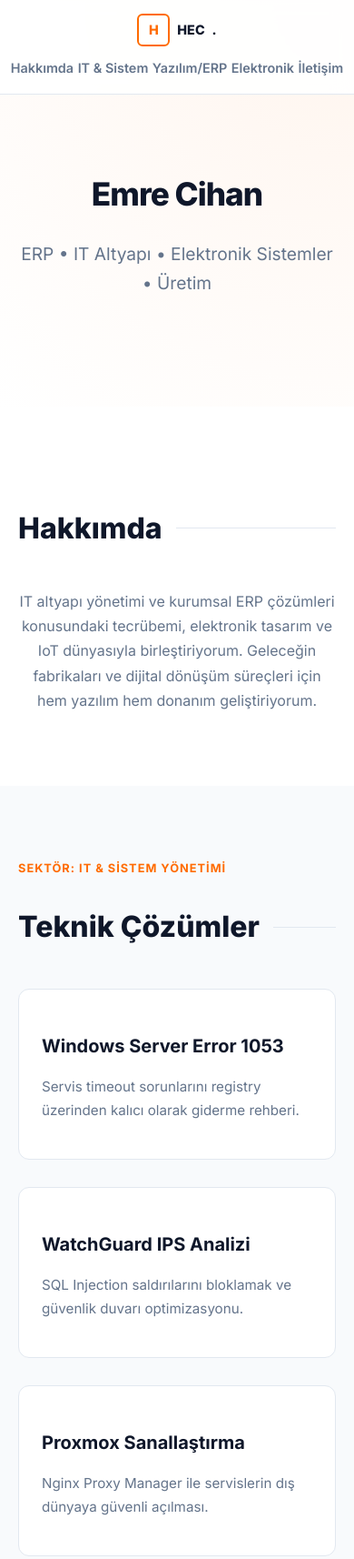
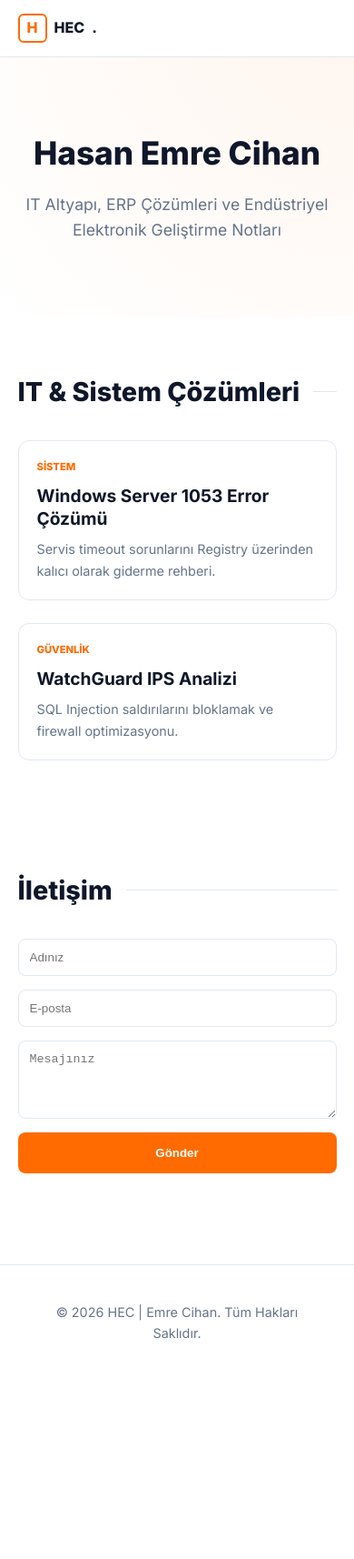
Before and after one commit to emrecihn/emrecihan.com.tr.github.io, a plain HTML site: page index.html in a window 390 px wide. Shown: the top 1714 px of the page at 91% size. After the commit the page ends 1517 px from the top, so only its background shows below. Drawn offline with Linux system fonts and the light colour scheme.

Commit message:
Refactor index.html for improved layout and content
Updated HTML structure and styles, modified title and meta descriptions, and adjusted layout for better responsiveness.

```diff
--- a/index.html
+++ b/index.html
@@ -3,168 +3,129 @@
 <head>
     <meta charset="UTF-8">
     <meta name="viewport" content="width=device-width, initial-scale=1.0">
-    <title>HEC | Emre Cihan - ERP, IT ve Elektronik Sistemler</title>
-    <meta name="description" content="ERP optimizasyonu, SQL performans artırma, PCB tasarım rehberleri ve IoT projeleri.">
-    <meta name="keywords" content="Hasan Emre Cihan, ERP, SQL optimizasyonu, PCB tasarım, IT altyapı">
+    <title>HEC | Emre Cihan - ERP, IT ve Elektronik</title>
 
+    <meta name="description" content="ERP optimizasyonu, IT altyapı ve PCB tasarım üzerine teknik blog.">
     <link href="https://fonts.googleapis.com/css2?family=Inter:wght@400;600;700;800&display=swap" rel="stylesheet">
     <link rel="stylesheet" href="https://cdnjs.cloudflare.com/ajax/libs/font-awesome/6.4.0/css/all.min.css">
 
     <style>
         :root {
-            --primary: #FF6B00; /* Turuncu */
+            --primary: #FF6B00;
             --bg: #ffffff;
             --section-bg: #f8fafc;
             --text-dark: #0f172a;
             --text-muted: #64748b;
-            --card-bg: #ffffff;
             --border: #e2e8f0;
         }
 
-        body { margin: 0; font-family: 'Inter', sans-serif; background: var(--bg); color: var(--text-dark); line-height: 1.7; scroll-behavior: smooth; }
+        * { margin: 0; padding: 0; box-sizing: border-box; }
+        body {
+            margin: 0; font-family: 'Inter', sans-serif; background: var(--bg);
+            color: var(--text-dark); line-height: 1.6; scroll-behavior: smooth;
+        }
 
-        /* --- Navigasyon (Yenilendi) --- */
+        /* --- Mobil Uyumlu Navigasyon --- */
         nav {
-            position: fixed; top: 0; width: 100%; background: rgba(255, 255, 255, 0.9);
-            backdrop-filter: blur(10px); padding: 15px 0; z-index: 1000; border-bottom: 1px solid var(--border);
-            display: flex; justify-content: space-around; align-items: center;
+            position: fixed; top: 0; width: 100%; background: rgba(255, 255, 255, 0.95);
+            backdrop-filter: blur(10px); padding: 15px 5%; z-index: 1000;
+            border-bottom: 1px solid var(--border);
+            display: flex; justify-content: space-between; align-items: center;
         }
 
         .logo { display: flex; align-items: center; gap: 8px; text-decoration: none; color: var(--text-dark); font-weight: 800; }
-        .logo-box { width: 32px; height: 32px; border: 2.5px solid var(--primary); border-radius: 6px; display: flex; align-items: center; justify-content: center; color: var(--primary); font-size: 0.9rem; }
+        .logo-box { width: 32px; height: 32px; border: 2.5px solid var(--primary); border-radius: 6px; display: flex; align-items: center; justify-content: center; color: var(--primary); }
 
-        nav a { color: var(--text-muted); text-decoration: none; font-weight: 600; font-size: 0.9rem; transition: 0.3s; }
-        nav a:hover { color: var(--primary); }
+        .nav-links { display: flex; gap: 20px; }
+        .nav-links a { color: var(--text-muted); text-decoration: none; font-weight: 600; font-size: 0.9rem; transition: 0.3s; }
+        .nav-links a:hover { color: var(--primary); }
+
+        /* Mobil Menü Gizleme */
+        @media (max-width: 768px) {
+            .nav-links { display: none; } /* Basitlik için mobilde menü gizlendi veya burger eklenebilir */
+            header h1 { font-size: 2.2rem !important; }
+        }
 
         /* --- Hero Alanı --- */
-        header { padding: 160px 20px 100px 20px; text-align: center; background: radial-gradient(circle at top right, #fff5ee 0%, #ffffff 100%); }
-        header h1 { font-size: 3rem; font-weight: 800; letter-spacing: -1px; margin-bottom: 10px; }
-        header p { color: var(--text-muted); font-size: 1.2rem; }
+        header { padding: 140px 20px 80px 20px; text-align: center; background: radial-gradient(circle at top right, #fff5ee 0%, #ffffff 100%); }
+        header h1 { font-size: 3.5rem; font-weight: 800; margin-bottom: 15px; }
+        header p { color: var(--text-muted); font-size: 1.1rem; max-width: 600px; margin: 0 auto; }
 
-        .section { padding: 80px 20px; max-width: 1100px; margin: auto; }
-        .section-title { font-size: 2rem; font-weight: 800; margin-bottom: 40px; display: flex; align-items: center; gap: 15px; }
+        .section { padding: 60px 5%; max-width: 1200px; margin: auto; }
+        .section-title { font-size: 1.8rem; font-weight: 800; margin-bottom: 30px; display: flex; align-items: center; gap: 15px; }
         .section-title::after { content: ''; flex: 1; height: 1px; background: var(--border); }
 
-        /* --- Sektör Bazlı Blog Yapısı --- */
-        .category-label { color: var(--primary); font-weight: 700; font-size: 0.8rem; text-transform: uppercase; letter-spacing: 1px; margin-bottom: 20px; display: block; }
+        /* --- Blog Grid --- */
+        .grid { display: grid; grid-template-columns: repeat(auto-fit, minmax(280px, 1fr)); gap: 25px; }
 
-        .grid { display: grid; grid-template-columns: repeat(auto-fit, minmax(320px, 1fr)); gap: 30px; margin-bottom: 60px; }
+        .card {
+            background: #fff; border-radius: 12px; border: 1px solid var(--border);
+            transition: 0.3s; cursor: pointer; display: flex; flex-direction: column;
+        }
+        .card:hover { transform: translateY(-5px); border-color: var(--primary); box-shadow: 0 10px 25px rgba(255,107,0,0.1); }
+        .card-content { padding: 20px; }
+        .card-tag { font-size: 0.7rem; font-weight: 800; color: var(--primary); text-transform: uppercase; margin-bottom: 10px; display: block; }
+        .card h3 { font-size: 1.2rem; margin-bottom: 10px; line-height: 1.3; }
+        .card p { color: var(--text-muted); font-size: 0.9rem; }
 
-        .card { background: var(--card-bg); border-radius: 12px; border: 1px solid var(--border); transition: 0.3s; overflow: hidden; }
-        .card:hover { transform: translateY(-5px); border-color: var(--primary); box-shadow: 0 10px 30px rgba(255,107,0,0.1); }
-        .card-content { padding: 25px; }
-        .card-content h3 { margin-bottom: 10px; font-size: 1.25rem; }
-        .card-content p { color: var(--text-muted); font-size: 0.95rem; }
+        /* --- BLOG MODAL (Yazı açıldığında) --- */
+        .modal {
+            display: none; position: fixed; z-index: 2000; left: 0; top: 0;
+            width: 100%; height: 100%; background: rgba(15, 23, 42, 0.9);
+            backdrop-filter: blur(5px); overflow-y: auto;
+        }
+        .modal-content {
+            background: #fff; margin: 5% auto; padding: 40px; border-radius: 15px;
+            width: 90%; max-width: 800px; position: relative; animation: slideIn 0.3s ease;
+        }
+        @keyframes slideIn { from { transform: translateY(50px); opacity: 0; } to { transform: translateY(0); opacity: 1; } }
 
-        /* --- İletişim Formu --- */
-        .contact-form { max-width: 600px; margin: auto; display: flex; flex-direction: column; }
-        .contact-form input, .contact-form textarea { padding: 14px; margin-bottom: 15px; border: 1px solid var(--border); border-radius: 8px; font-size: 1rem; }
-        .contact-form button { padding: 14px; border: none; background: var(--primary); color: #fff; font-weight: 700; border-radius: 8px; cursor: pointer; transition: 0.3s; }
-        .contact-form button:hover { opacity: 0.9; transform: scale(0.98); }
+        .close-btn { position: absolute; top: 20px; right: 25px; font-size: 2rem; cursor: pointer; color: var(--text-muted); }
+        .modal-body h2 { margin-bottom: 20px; color: var(--text-dark); }
+        .modal-body div { color: #444; font-size: 1.1rem; line-height: 1.8; }
 
-        footer { text-align: center; padding: 60px 20px; border-top: 1px solid var(--border); color: var(--text-muted); }
+        /* --- İletişim --- */
+        .contact-form { max-width: 500px; margin: auto; display: flex; flex-direction: column; gap: 15px; }
+        .contact-form input, .contact-form textarea { padding: 12px; border: 1px solid var(--border); border-radius: 8px; width: 100%; }
+        .contact-form button { padding: 15px; background: var(--primary); color: #fff; border: none; border-radius: 8px; font-weight: 700; cursor: pointer; }
 
-        @media(max-width:768px){ header h1 { font-size: 2.2rem; } nav { flex-direction: column; gap: 10px; } }
+        footer { text-align: center; padding: 40px; border-top: 1px solid var(--border); margin-top: 40px; color: var(--text-muted); font-size: 0.9rem; }
     </style>
 </head>
 <body>
 
 <nav>
-    <a href="#home" class="logo">
+    <a href="#" class="logo">
         <div class="logo-box">H</div> HEC<span>.</span>
     </a>
     <div class="nav-links">
-        <a href="#about">Hakkımda</a>
         <a href="#it-sistem">IT & Sistem</a>
-        <a href="#yazilim">Yazılım/ERP</a>
+        <a href="#yazilim">Yazılım</a>
         <a href="#elektronik">Elektronik</a>
         <a href="#contact">İletişim</a>
     </div>
 </nav>
 
-<header id="home">
-    <h1>Emre Cihan</h1>
-    <p>ERP • IT Altyapı • Elektronik Sistemler • Üretim</p>
+<header>
+    <h1>Hasan Emre Cihan</h1>
+    <p>IT Altyapı, ERP Çözümleri ve Endüstriyel Elektronik Geliştirme Notları</p>
 </header>
 
-<section id="about" class="section">
-    <h2 class="section-title">Hakkımda</h2>
-    <p style="text-align: center; max-width: 800px; margin: auto; color: var(--text-muted);">
-        IT altyapı yönetimi ve kurumsal ERP çözümleri konusundaki tecrübemi, elektronik tasarım ve IoT dünyasıyla birleştiriyorum.
-        Geleceğin fabrikaları ve dijital dönüşüm süreçleri için hem yazılım hem donanım geliştiriyorum.
-    </p>
-</section>
-
-<section id="it-sistem" class="section" style="background: var(--section-bg);">
-    <span class="category-label">Sektör: IT & Sistem Yönetimi</span>
-    <h2 class="section-title">Teknik Çözümler</h2>
+<section id="it-sistem" class="section">
+    <h2 class="section-title">IT & Sistem Çözümleri</h2>
     <div class="grid">
-        <div class="card">
+        <div class="card" onclick="openBlog('Windows Server 1053 Çözümü', 'Windows Server sistemlerde servislerin zamanında başlamaması sonucu alınan 1053 hatası, genellikle Registry üzerindeki ServicesPipeTimeout değeriyle ilgilidir. <br><br><b>Çözüm adımları:</b><br>1. Regedit açın.<br>2. HKEY_LOCAL_MACHINE\\SYSTEM\\CurrentControlSet\\Control yoluna gidin.<br>3. Yeni bir DWORD (32-bit) oluşturun ve adını ServicesPipeTimeout yapın.<br>4. Değerini 60000 (milisanıye) olarak ayarlayın.')">
             <div class="card-content">
-                <h3>Windows Server Error 1053</h3>
-                <p>Servis timeout sorunlarını registry üzerinden kalıcı olarak giderme rehberi.</p>
+                <span class="card-tag">Sistem</span>
+                <h3>Windows Server 1053 Error Çözümü</h3>
+                <p>Servis timeout sorunlarını Registry üzerinden kalıcı olarak giderme rehberi.</p>
             </div>
         </div>
-        <div class="card">
+        <div class="card" onclick="openBlog('WatchGuard IPS Yönetimi', 'Kurumsal ağlarda WatchGuard IPS imzaları bazen SQL sorgularını tehdit olarak görebilir (False Positive). <br><br>Bu durumda ilgili Signature ID (Örn: 1058077) için Exception eklemek veya IPS profilini optimize etmek gerekir. Bu yazıda güvenliği bozmadan bu ayarın nasıl yapılacağını anlatıyoruz.')">
             <div class="card-content">
+                <span class="card-tag">Güvenlik</span>
                 <h3>WatchGuard IPS Analizi</h3>
-                <p>SQL Injection saldırılarını bloklamak ve güvenlik duvarı optimizasyonu.</p>
-            </div>
-        </div>
-        <div class="card">
-            <div class="card-content">
-                <h3>Proxmox Sanallaştırma</h3>
-                <p>Nginx Proxy Manager ile servislerin dış dünyaya güvenli açılması.</p>
-            </div>
-        </div>
-    </div>
-</section>
-
-<section id="yazilim" class="section">
-    <span class="category-label">Sektör: Yazılım & ERP Entegrasyonları</span>
-    <h2 class="section-title">Geliştirme Günlüğü</h2>
-    <div class="grid">
-        <div class="card">
-            <div class="card-content">
-                <h3>SQL Sorgu Optimizasyonu</h3>
-                <p>Mikro ERP sistemlerinde performans artıran Indexing stratejileri.</p>
-            </div>
-        </div>
-        <div class="card">
-            <div class="card-content">
-                <h3>BIST-30 Python Veri Analizi</h3>
-                <p>Anlık piyasa verilerini çekmek için profesyonel WebSocket kullanımı.</p>
-            </div>
-        </div>
-        <div class="card">
-            <div class="card-content">
-                <h3>DomainMonitorX Mimarisi</h3>
-                <p>Bir SaaS ürünü geliştirirken dikkat edilmesi gereken mimari adımlar.</p>
-            </div>
-        </div>
-    </div>
-</section>
-
-<section id="elektronik" class="section" style="background: var(--section-bg);">
-    <span class="category-label">Sektör: Elektronik & PCB Tasarım</span>
-    <h2 class="section-title">Üretim & Projeler</h2>
-    <div class="grid">
-        <div class="card">
-            <div class="card-content">
-                <h3>PCB Sinyal Bütünlüğü</h3>
-                <p>Yüksek frekanslı devrelerde EMI gürültüsünü engelleme yöntemleri.</p>
-            </div>
-        </div>
-        <div class="card">
-            <div class="card-content">
-                <h3>Solar Motion Light</h3>
-                <p>Güneş enerjili akıllı aydınlatma prototipleme süreci.</p>
-            </div>
-        </div>
-        <div class="card">
-            <div class="card-content">
-                <h3>SmartDoc Classifier</h3>
-                <p>Yapay zeka ile dökümanları fizikselden dijitale taşıma projesi.</p>
+                <p>SQL Injection saldırılarını bloklamak ve firewall optimizasyonu.</p>
             </div>
         </div>
     </div>
@@ -173,16 +134,48 @@
 <section id="contact" class="section">
     <h2 class="section-title">İletişim</h2>
     <form class="contact-form">
-        <input type="text" placeholder="Adınız Soyadınız" required>
-        <input type="email" placeholder="E-posta Adresiniz" required>
-        <textarea rows="5" placeholder="Hangi konuda çözüm arıyorsunuz?" required></textarea>
-        <button type="submit">Mesaj Gönder</button>
+        <input type="text" placeholder="Adınız" required>
+        <input type="email" placeholder="E-posta" required>
+        <textarea rows="4" placeholder="Mesajınız" required></textarea>
+        <button type="submit">Gönder</button>
     </form>
 </section>
 
+<div id="blogModal" class="modal">
+    <div class="modal-content">
+        <span class="close-btn" onclick="closeModal()">&times;</span>
+        <div id="modalBody" class="modal-body">
+            <h2 id="modalTitle"></h2>
+            <div id="modalText"></div>
+        </div>
+    </div>
+</div>
+
 <footer>
-    <p>&copy; 2026 HEC | Hasan Emre Cihan. Tüm Hakları Saklıdır.</p>
+    &copy; 2026 HEC | Emre Cihan. Tüm Hakları Saklıdır.
 </footer>
+
+<script>
+    function openBlog(title, content) {
+        document.getElementById('modalTitle').innerText = title;
+        document.getElementById('modalText').innerHTML = content;
+        document.getElementById('blogModal').style.display = "block";
+        document.body.style.overflow = "hidden"; // Sayfa kaymasını engelle
+    }
+
+    function closeModal() {
+        document.getElementById('blogModal').style.display = "none";
+        document.body.style.overflow = "auto";
+    }
+
+    // Modal dışına tıklandığında kapat
+    window.onclick = function(event) {
+        let modal = document.getElementById('blogModal');
+        if (event.target == modal) {
+            closeModal();
+        }
+    }
+</script>
 
 </body>
 </html>
```
